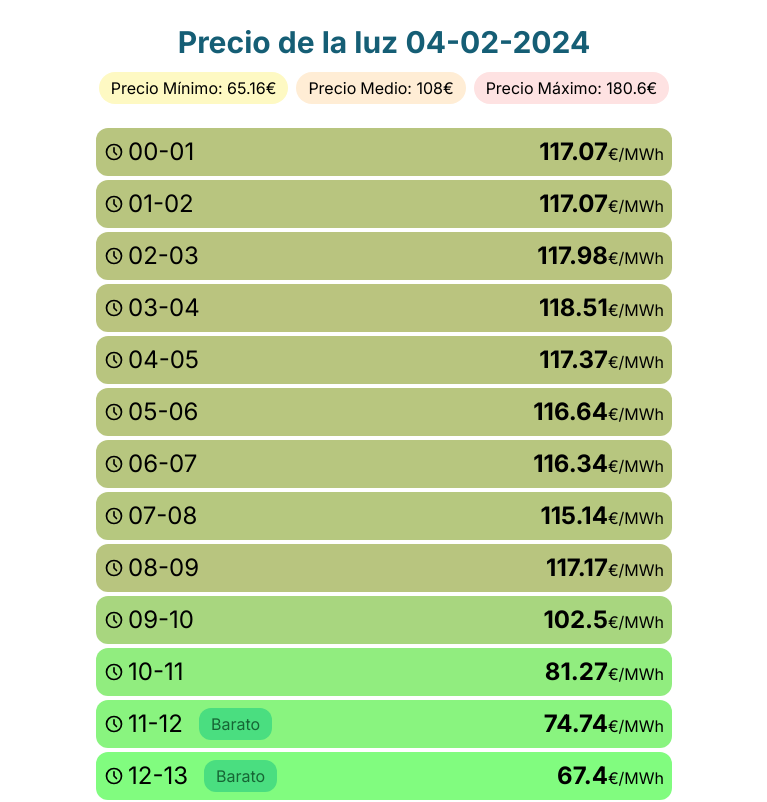
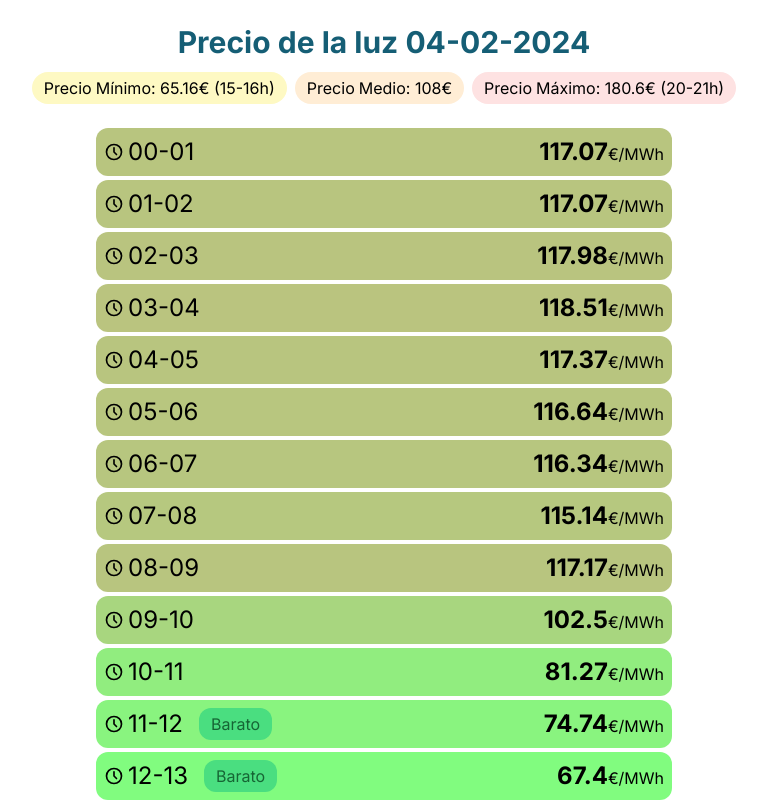
Before and after one commit to PolGubau/precio-luz-espa-a, a Next.js app: page / in a window 1280 px wide. Shown: the top 802 px of the page, without its empty margins (256-1023 px from the left). Built offline with nearby package versions, Linux system fonts and the light colour scheme.

Commit message:
Add sign and console messages to layout.tsx, display cheapest and most expensive hour in page.tsx

```diff
--- a/src/app/layout.tsx
+++ b/src/app/layout.tsx
@@ -8,7 +8,25 @@ export const metadata: Metadata = {
   title: "Precio de la luz",
   description: "Consultor del precio de la luz en españa",
 };
+const sign = `
 
+   ____          _          _ ____        ____       _
+  / ___|___   __| | ___  __| | __ ) _   _|  _ \\ ___ | |
+ | |   / _ \\ / _' |/ _ \\/ _' |  _ \\| | | | |_) / _ \\| |
+ | |__| (_) | (_| |  __/ (_| | |_) | |_| |  __/ (_) | |
+  \\____\\___/ \\__,_|\\___|\\__,_|____/ \\__, |_|   \\___/|_|
+                                    |___/
+
+`;
+console.log(sign);
+console.log(`
+Hi there! 👋
+This website has been made by @polgubau, and it's open source!
+
+More info at https://polgubau.com
+
+_____________________________________________________
+`);
 export default function RootLayout({
   children,
 }: Readonly<{
--- a/src/app/page.tsx
+++ b/src/app/page.tsx
@@ -243,6 +243,11 @@ export default async function Home() {
   const maxPrice = Math.max(...arrayzedData.map((hour) => hour.price));
   const minPrice = Math.min(...arrayzedData.map((hour) => hour.price));
 
+  const cheapestHour = arrayzedData.find((hour) => hour.price === minPrice);
+  const mostExpensiveHour = arrayzedData.find(
+    (hour) => hour.price === maxPrice
+  );
+
   const avgPrice = Math.round(
     arrayzedData.reduce((acc, hour) => acc + hour.price, 0) /
       arrayzedData.length
@@ -256,7 +261,7 @@ export default async function Home() {
         <ul className="flex gap-2 flex-wrap items-center justify-center">
           <li className="bg-yellow-100 rounded-full px-3 py-1 w-fit flex gap-1">
             <span className="hidden sm:flex">Precio</span>
-            Mínimo: {minPrice}€
+            Mínimo: {minPrice}€ ({cheapestHour?.hour}h)
           </li>
           <li className="bg-orange-100 rounded-full px-3 py-1 w-fit flex gap-1">
             <span className="hidden sm:flex">Precio</span>
@@ -264,7 +269,7 @@ export default async function Home() {
           </li>
           <li className="bg-red-100 rounded-full px-3 py-1 w-fit flex gap-1">
             <span className="hidden sm:flex">Precio</span>
-            Máximo: {maxPrice}€
+            Máximo: {maxPrice}€ ({mostExpensiveHour?.hour}h)
           </li>
         </ul>
       </header>
```
